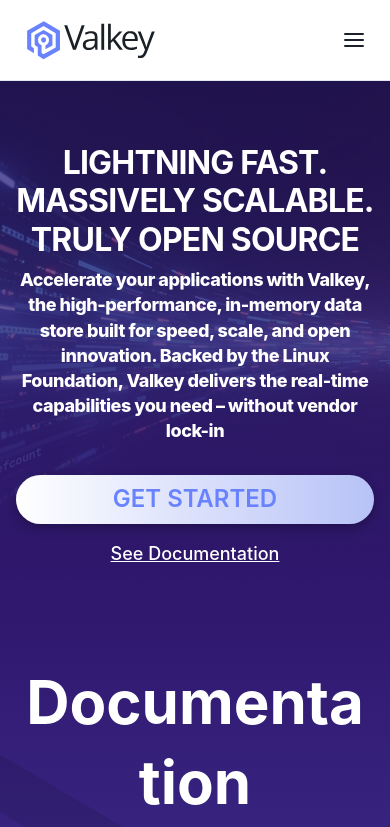
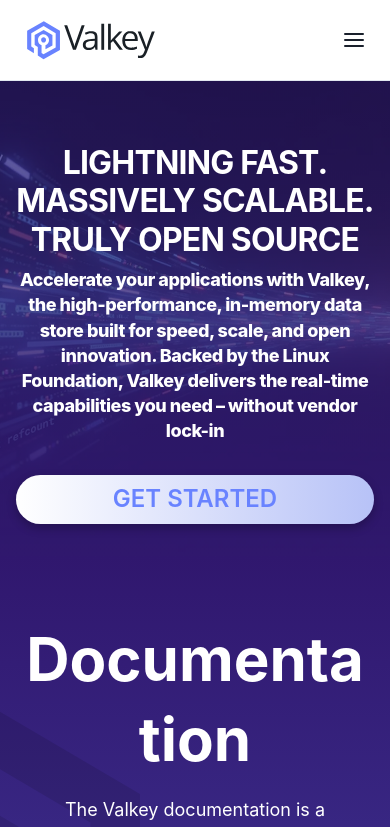
Before and after one commit to phiro56/valkey.io, a React (Vite) app: page / in a window 390 px wide. Shown: the top 827 px of the page. Built offline with nearby package versions, Linux system fonts and the light colour scheme.

Commit message:
fix: align buttons consistently across pages
- Standardize button width and alignment in Hero, ShowCase, and other components
- Apply consistent button styling and hover states
- Fix responsive button layouts on mobile and desktop views

```diff
--- a/src/components/community/ShowCase.tsx
+++ b/src/components/community/ShowCase.tsx
@@ -1,11 +1,12 @@
 import {
   Box,
   Button,
+  Flex,
   Grid,
   Heading,
   Image,
   Stack,
-  Text
+  Text,
 } from '@chakra-ui/react';
 import { Link } from 'react-router-dom';
 import { ShowCase as ShowCaseType } from '../../data/showCase';
@@ -36,7 +37,7 @@
               height="100px"
               objectFit="cover"
             />
-            <Box p={6}>
+            <Flex p={6} minH={'calc(100% - 100px)'} flexDir={'column'}>
               <Heading as="h3" lineHeight={'1.4'} fontSize={'16px'} mb={2}>
                 {showCase.title}
               </Heading>
@@ -44,7 +45,7 @@
                 {showCase.excerpt}
               </Text>
 
-              <Box textAlign={'right'}>
+              <Box textAlign={'right'} marginTop={'auto'}>
                 <Button
                   as={Link}
                   to={`/community/show-case/${showCase.slug}`}
@@ -62,7 +63,7 @@
                   Read More
                 </Button>
               </Box>
-            </Box>
+            </Flex>
           </Box>
         ))}
       </Grid>
--- a/src/components/home/Hero.tsx
+++ b/src/components/home/Hero.tsx
@@ -1,4 +1,4 @@
-import { Box, Button, Container, Heading, Link, Stack } from '@chakra-ui/react';
+import { Box, Button, Container, Heading, Stack } from '@chakra-ui/react';
 import { Link as RouterLink } from 'react-router-dom';
 import HeroBg from '/src/assets/images/hero-bg.webp';
 
@@ -64,20 +64,6 @@
             >
               GET STARTED
             </Button>
-            <Link
-              href="#documentation"
-              color="white"
-              fontSize="lg"
-              textDecoration="underline"
-              _hover={{ color: 'primary.100' }}
-              onClick={e => {
-                e.preventDefault();
-                const element = document.getElementById('documentation');
-                element?.scrollIntoView({ behavior: 'smooth' });
-              }}
-            >
-              See Documentation
-            </Link>
           </Stack>
         </Stack>
       </Container>
--- a/src/pages/Blog.tsx
+++ b/src/pages/Blog.tsx
@@ -17,7 +17,7 @@
       <BlogHeader />
       <Container maxW="100%" p={0}>
         <Box display="flex" flexDirection={{base: "column", lg: "row"}} gap={0} py={0}>
-          <Box w={{base: "100%", lg: "600px"}} p={4} background="secondary.lavender.100">
+          <Box w={{base: "100%", lg: "420px"}} p={4} background="secondary.lavender.100">
             <BlogSearch
               searchQuery={searchQuery}
               setSearchQuery={setSearchQuery}
--- a/src/pages/CommandReference.tsx
+++ b/src/pages/CommandReference.tsx
@@ -18,7 +18,7 @@
       <Container maxW="100%" p={0}>
         <Box display="flex" flexDirection={{base: "column", lg: "row"}} gap={0} py={0}>
           <Box
-            w={{base: "100%", lg: "600px"}}
+            w={{base: "100%", lg: "420px"}}
             p={4}
             background="secondary.lavender.100"
             position={{base: 'static', lg: 'sticky'}}
--- a/src/pages/Community/FAQ.tsx
+++ b/src/pages/Community/FAQ.tsx
@@ -14,7 +14,7 @@
   return (
     <Container maxW="100%" p={0}>
       <Box display="flex" gap={0} py={0}>
-        <Box w="600px" p={4} background="secondary.lavender.100"
+        <Box w="420px" p={4} background="secondary.lavender.100"
           h={'calc(100vh - 140px)'}
           overflowX={'auto'}
         >
--- a/src/pages/Community/index.tsx
+++ b/src/pages/Community/index.tsx
@@ -5,10 +5,8 @@
   Stack,
   Text
 } from '@chakra-ui/react';
-import { CommunityCards } from '../../components/community/CommunityCards';
 import { ShowCase } from '../../components/community/ShowCase';
 import { ContributeGrid } from '../../components/home/ContributeGrid';
-import { communityCards } from '../../data/communityCards';
 import { contributeWays } from '../../data/contributeWays';
 import { mockShowCases } from '../../data/showCase';
 
@@ -36,7 +34,6 @@
           </Stack>
 
           <ContributeGrid contributeWays={contributeWays}/>
-          <CommunityCards cards={communityCards} />
           <ShowCase latestShowCase={mockShowCases} />
 
         </Container>
--- a/src/pages/Documentation.tsx
+++ b/src/pages/Documentation.tsx
@@ -15,7 +15,7 @@
       <Container maxW="100%" p={0}>
         <Box display="flex" flexDirection={{base: "column", lg: "row"}} gap={0} py={0}>
           <Box
-            w={{base: "100%", lg: "600px"}}
+            w={{base: "100%", lg: "420px"}}
             p={4}
             background="secondary.lavender.100"
             position={{base: 'static', lg: 'sticky'}}
--- a/src/pages/Participants.tsx
+++ b/src/pages/Participants.tsx
@@ -1,4 +1,4 @@
-import { Box, Container, Flex, Heading, Image, Text, VStack } from '@chakra-ui/react';
+import { Box, Button, Container, Flex, Heading, Image, Text, VStack } from '@chakra-ui/react';
 import { participants } from '../data/participants';
 import SbHero from '/src/assets/images/code-of-conduct-image.webp';
 
@@ -16,6 +16,17 @@
           <Text fontSize="xl" textAlign="center" maxW="800px">
             The diverse Valkey project participants are committed to maintaining and enhancing the project's long-term viability for all. Since its inception, Valkey has seen steady adoption, reflecting the industry's interest in an open, community-driven database solution. We anticipate further growth in participation from additional companies.
           </Text>
+            <Button
+              as="a"
+              href="https://github.com/valkey-io/valkey-io.github.io/issues/new?assignees=&labels=participant%2C+untriaged&projects=&template=add_participant_form_template.md&title=%5BPARTICIPANT%5D"
+              variant="gradient"
+              minW={{ base: 'auto', sm: '380px' }}
+              marginTop={6}
+              target="_blank"
+              rel="noopener noreferrer"
+            >
+              BECOME A PARTICIPANT
+            </Button>
         </Container>
       </Box>
 
```
